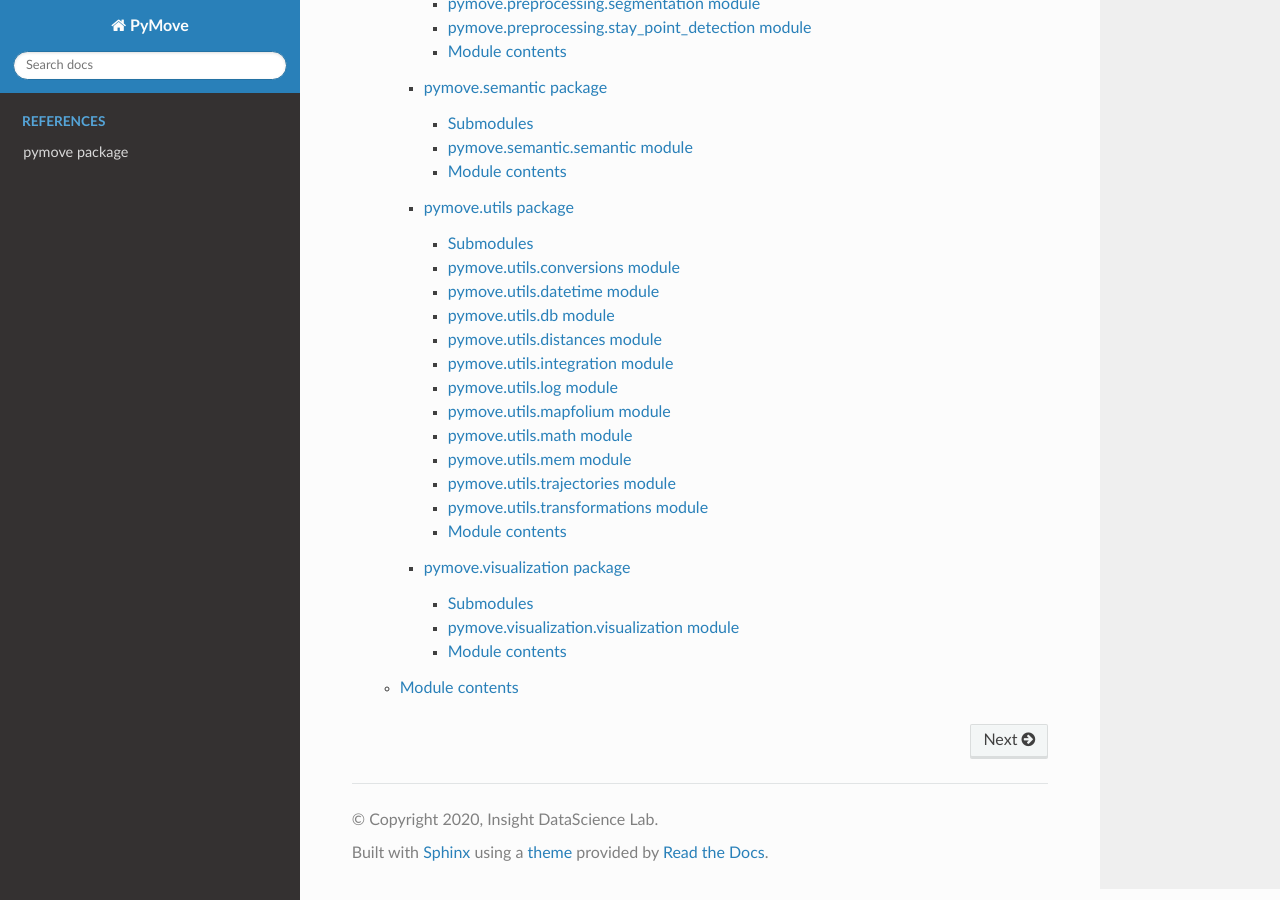
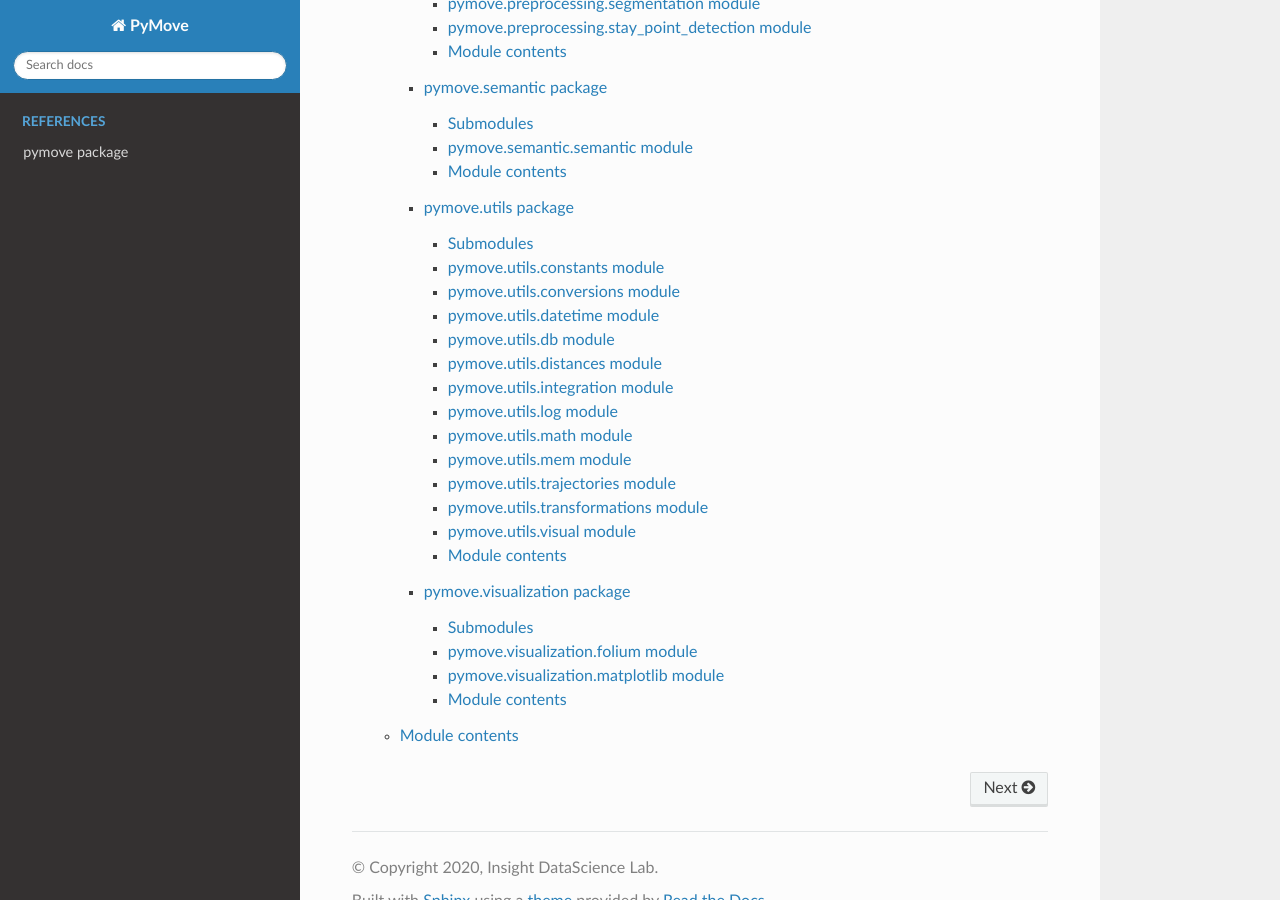
Before and after one commit to InsightLab/PyMove, a Sphinx documentation site: the page built from docs/index.rst, in a window 1280 px wide and 900 px high, scrolled down 1560 px. Built offline with Sphinx 7.4.7 and the Read the Docs theme 2.0.0, drawn with Linux system fonts in a browser that asks for light colours.

Commit message:
updated docs visualization
Former-commit-id: 70887500fb1940d95a28626f14361fba9834ff87

```diff
--- a/docs/references/pymove.utils.rst
+++ b/docs/references/pymove.utils.rst
@@ -3,6 +3,14 @@ pymove.utils package
 
 Submodules
 ----------
+
+pymove.utils.constants module
+-----------------------------
+
+.. automodule:: pymove.utils.constants
+   :members:
+   :undoc-members:
+   :show-inheritance:
 
 pymove.utils.conversions module
 -------------------------------
@@ -52,14 +60,6 @@ pymove.utils.log module
    :undoc-members:
    :show-inheritance:
 
-pymove.utils.mapfolium module
------------------------------
-
-.. automodule:: pymove.utils.mapfolium
-   :members:
-   :undoc-members:
-   :show-inheritance:
-
 pymove.utils.math module
 ------------------------
 
@@ -92,6 +92,14 @@ pymove.utils.transformations module
    :undoc-members:
    :show-inheritance:
 
+pymove.utils.visual module
+--------------------------
+
+.. automodule:: pymove.utils.visual
+   :members:
+   :undoc-members:
+   :show-inheritance:
+
 
 Module contents
 ---------------
--- a/docs/references/pymove.visualization.rst
+++ b/docs/references/pymove.visualization.rst
@@ -4,10 +4,18 @@ pymove.visualization package
 Submodules
 ----------
 
-pymove.visualization.visualization module
------------------------------------------
+pymove.visualization.folium module
+----------------------------------
 
-.. automodule:: pymove.visualization.visualization
+.. automodule:: pymove.visualization.folium
+   :members:
+   :undoc-members:
+   :show-inheritance:
+
+pymove.visualization.matplotlib module
+--------------------------------------
+
+.. automodule:: pymove.visualization.matplotlib
    :members:
    :undoc-members:
    :show-inheritance:
```
Also changed, not shown: CONTRIBUTING.md (+7 -1 lines), .documentation.md, .github/pull_request_template.md.
